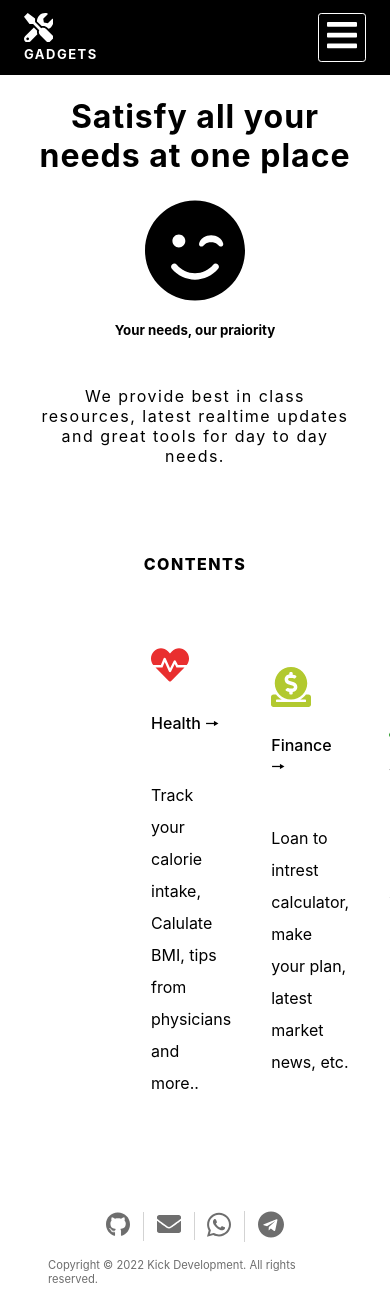
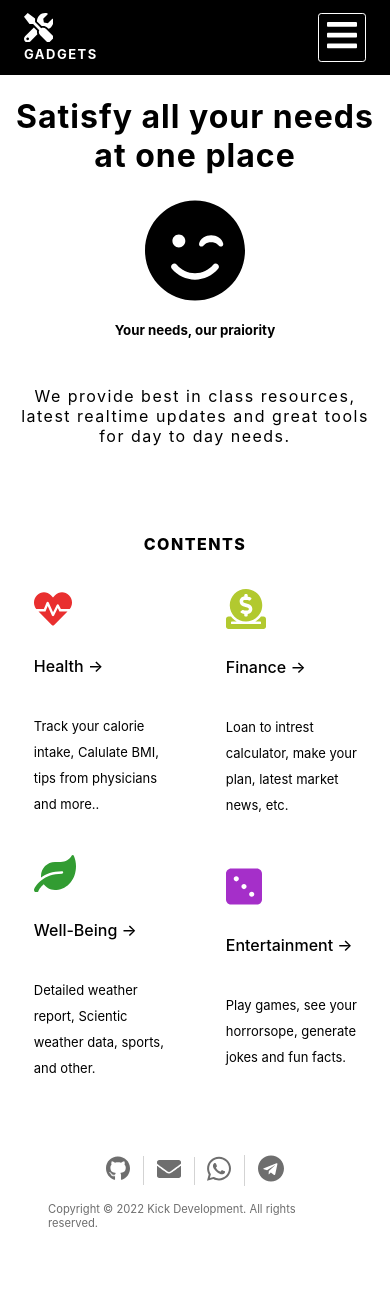
Before and after one commit to kickASS28/gadgets, a Next.js app: page / in a window 390 px wide. After the commit the page ends 1254 px from the top, so only its background shows below. Built offline with nearby package versions, Linux system fonts and the light colour scheme.

Commit message:
2nd push

```diff
--- a/pages/entertainment/index.js
+++ b/pages/entertainment/index.js
@@ -48,7 +48,9 @@ const EntertainmentPage = () => {
               </p>
             </div>
             <div className={classes.actions}>
-              <Link href="/entertainment/kick-tac-toe">Take me there 🠖</Link>
+              <Link href="/entertainment/kick-tac-toe">
+                Take me there &#x02192;
+              </Link>
             </div>
           </div>
           <div className={classes.bmicalc}>
@@ -75,7 +77,7 @@ const EntertainmentPage = () => {
               </p>
             </div>
             <div className={classes.actions}>
-              <Link href="/entertainment/chess">Take me there 🠖</Link>
+              <Link href="/entertainment/chess">Take me there &#x02192;</Link>
             </div>
           </div>
         </div>
--- a/pages/finance/index.js
+++ b/pages/finance/index.js
@@ -49,7 +49,9 @@ const FinancePage = () => {
               </p>
             </div>
             <div className={classes.actions}>
-              <Link href="/finance/loanCalculator">Take me there 🠖</Link>
+              <Link href="/finance/loanCalculator">
+                Take me there &#x02192;
+              </Link>
             </div>
           </div>
           <div className={classes.bmicalc}>
@@ -75,7 +77,7 @@ const FinancePage = () => {
               </p>
             </div>
             <div className={classes.actions}>
-              <Link href="/finance/news">Take me there 🠖</Link>
+              <Link href="/finance/news">Take me there &#x02192;</Link>
             </div>
           </div>
         </div>
--- a/pages/health/index.js
+++ b/pages/health/index.js
@@ -50,7 +50,7 @@ const HealthPage = () => {
               </p>
             </div>
             <div className={classes.actions}>
-              <Link href="/health/tracalorie">Take me there 🠖</Link>
+              <Link href="/health/tracalorie">Take me there &#x02192;</Link>
             </div>
           </div>
           <div className={classes.bmicalc}>
@@ -78,7 +78,7 @@ const HealthPage = () => {
               </p>
             </div>
             <div className={classes.actions}>
-              <Link href="/health/bmicalc">Take me there 🠖</Link>
+              <Link href="/health/bmicalc">Take me there &#x02192;</Link>
             </div>
           </div>
         </div>
--- a/pages/index.js
+++ b/pages/index.js
@@ -43,7 +43,7 @@ const Home = () => {
             </svg>
           </div>
           <div className={classes.name}>
-            <Link href="/health">Health 🠖</Link>
+            <Link href="/health">Health &#x02192;</Link>
           </div>
           <div className={classes.description}>
             <p>
@@ -69,7 +69,7 @@ const Home = () => {
             </svg>
           </div>
           <div className={classes.name}>
-            <Link href="/finance">Finance 🠖</Link>
+            <Link href="/finance">Finance &#x02192;</Link>
           </div>
           <div className={classes.description}>
             <p>
@@ -95,10 +95,12 @@ const Home = () => {
             </svg>
           </div>
           <div className={classes.name}>
-            <Link href="/wellbeing">Well-Being 🠖</Link>
+            <Link href="/wellbeing">Well-Being &#x02192;</Link>
           </div>
           <div className={classes.description}>
-            <p>Detailed weather report, sports, and other.</p>
+            <p>
+              Detailed weather report, Scientic weather data, sports, and other.
+            </p>
           </div>
         </div>
         <div className={classes.entertainment}>
@@ -118,7 +120,7 @@ const Home = () => {
             </svg>
           </div>
           <div className={classes.name}>
-            <Link href="/entertainment">Entertainment 🠖</Link>
+            <Link href="/entertainment">Entertainment &#x02192;</Link>
           </div>
           <div className={classes.description}>
             <p>
--- a/pages/index.module.css
+++ b/pages/index.module.css
@@ -86,3 +86,58 @@
 .description {
   line-height: 2;
 }
+
+@media screen and (max-width: 1500px) {
+  .container {
+    width: 95%;
+  }
+  .verticals {
+    gap: 1rem;
+  }
+  .description {
+    line-height: 2;
+    width: 70%;
+    font-size: small;
+  }
+}
+
+@media screen and (max-width: 900px) {
+  .verticals {
+    margin-left: 0;
+    margin: 3rem 2rem;
+    width: 90%;
+    grid-template-columns: 50% 50%;
+    grid-template-rows: 50% 50%;
+  }
+  .health {
+    grid-column: 1;
+    grid-row: 1/2;
+  }
+
+  .finance {
+    grid-column: 2;
+    grid-row: 1/2;
+  }
+
+  .well_being {
+    grid-column: 1;
+    grid-row: 2/3;
+  }
+
+  .entertainment {
+    grid-column: 2;
+    grid-row: 2/3;
+  }
+}
+
+@media screen and (max-width: 500px) {
+  .verticals {
+    margin: 2rem 1.5rem;
+    width: 95%;
+  }
+  .description {
+    line-height: 2;
+    width: 80%;
+    font-size: small;
+  }
+}
--- a/pages/wellbeing/index.js
+++ b/pages/wellbeing/index.js
@@ -50,7 +50,7 @@ const WellbeingPage = () => {
               </p>
             </div>
             <div className={classes.actions}>
-              <Link href="/wellbeing/weatherjs">Take me there 🠖</Link>
+              <Link href="/wellbeing/weatherjs">Take me there &#x02192;</Link>
             </div>
           </div>
           <div className={classes.bmicalc}>
@@ -75,7 +75,7 @@ const WellbeingPage = () => {
               <p>Sports news, latest match results, live scores, and more.</p>
             </div>
             <div className={classes.actions}>
-              <Link href="/wellbeing/sports">Take me there 🠖</Link>
+              <Link href="/wellbeing/sports">Take me there &#x02192;</Link>
             </div>
           </div>
         </div>
```
